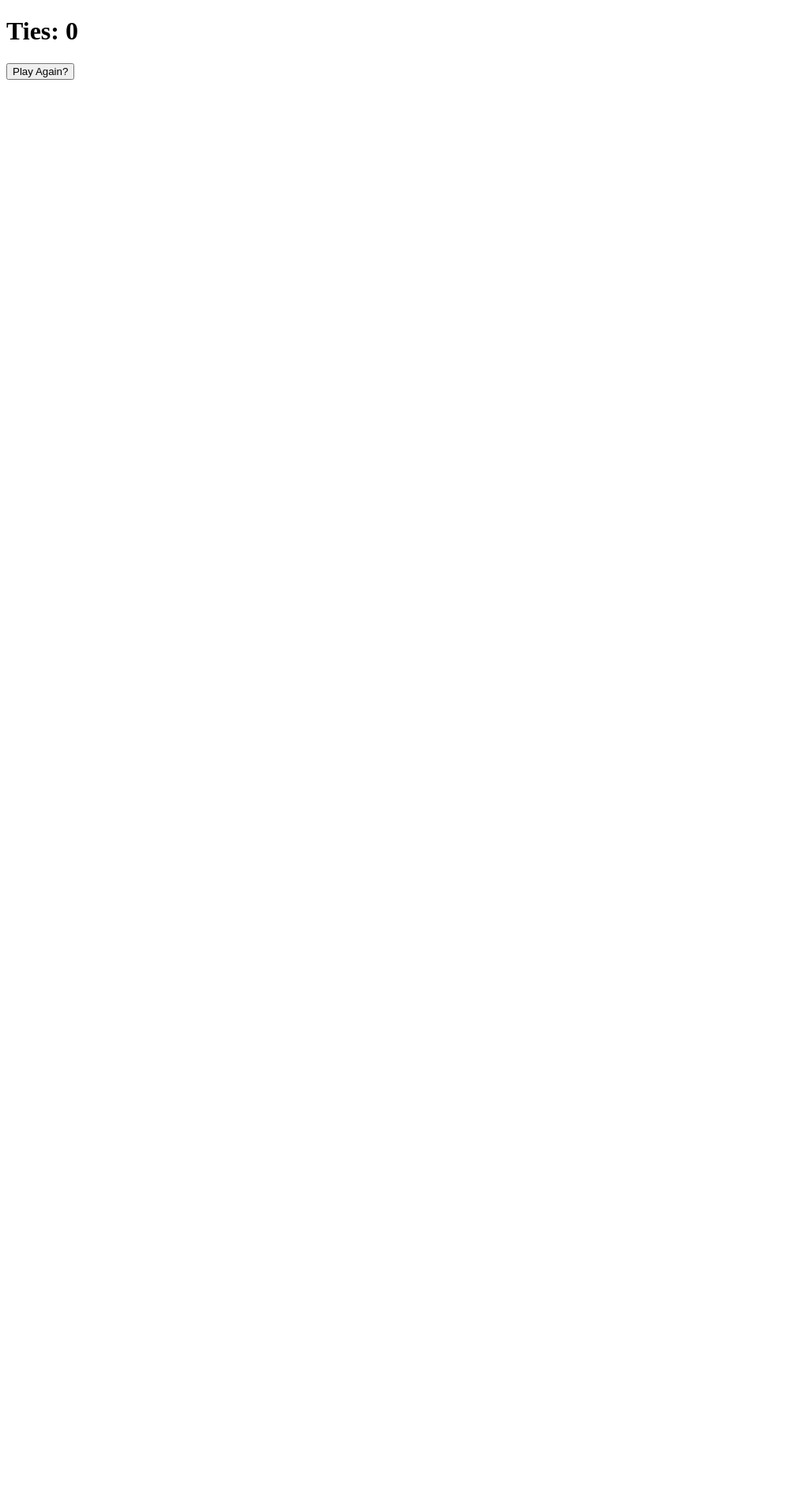
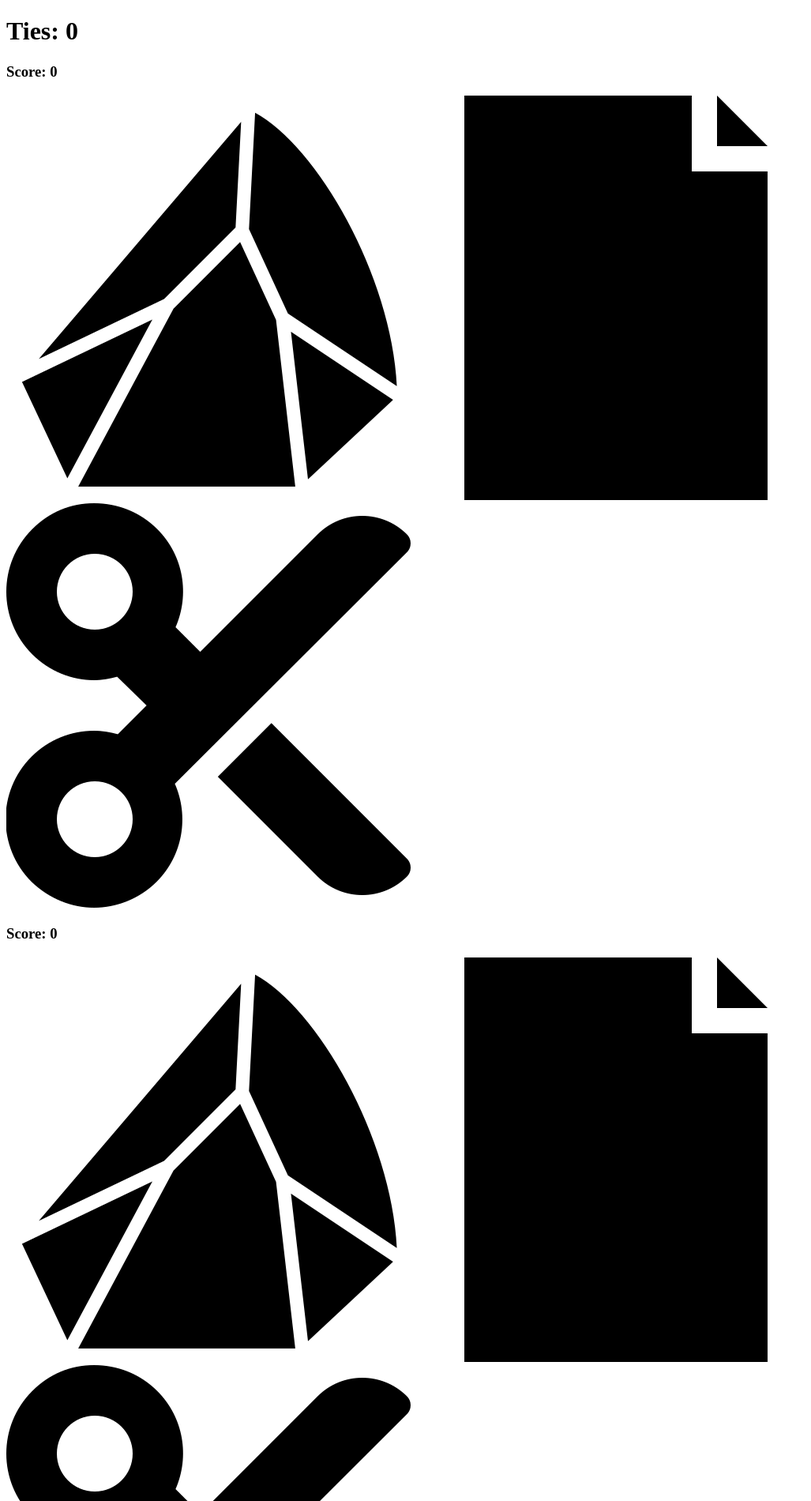
Before and after one commit to szmtz/odin-revisit-rockpaperscissors, a plain HTML site: page index.html in a window 1280 px wide. Shown: the top 1900 px of the page at 79% size, without its empty margins (0-1027 px from the left). Before the commit the page ends 800 px from the top, so only its background shows below. Drawn offline with Linux system fonts and the light colour scheme.

Commit message:
Add playerChoice and computerChoice divs

```diff
--- a/index.html
+++ b/index.html
@@ -15,6 +15,24 @@
         <h1 class="winner"></h1>
         <button class="reset" onClick="resetGame()">Play Again?</button>
     </div>
+    <div class="playerSection">
+        <h3 class="playerChoice"></h3>
+        <h3 class="playerScore">Score: 0</h3>
+        <div class="playerImgs">
+            <img src="./images/rock.png" alt="rock" class="pImg" id="rock">
+            <img src="./images/paper.png" alt="paper" class="pImg" id="paper">
+            <img src="./images/scissors.png" alt="scissors" class="pImg" id="scissors">
+        </div>
+    </div>
+    <div class="computerSection">
+        <h3 class="computerChoice"></h3>
+        <h3 class="computerScore">Score: 0</h3>
+        <div class="computerImgs">
+            <img src="./images/rock.png" alt="rock" class="rock" />
+            <img src="./images/paper.png" alt="paper" class="paper" />
+            <img src="./images/scissors.png" alt="scissors" class="scissors" />
+        </div>
+    </div>
 
 
 </body>
--- a/styles.css
+++ b/styles.css
@@ -0,0 +1,3 @@
+.reset {
+    display: none;
+}
```
